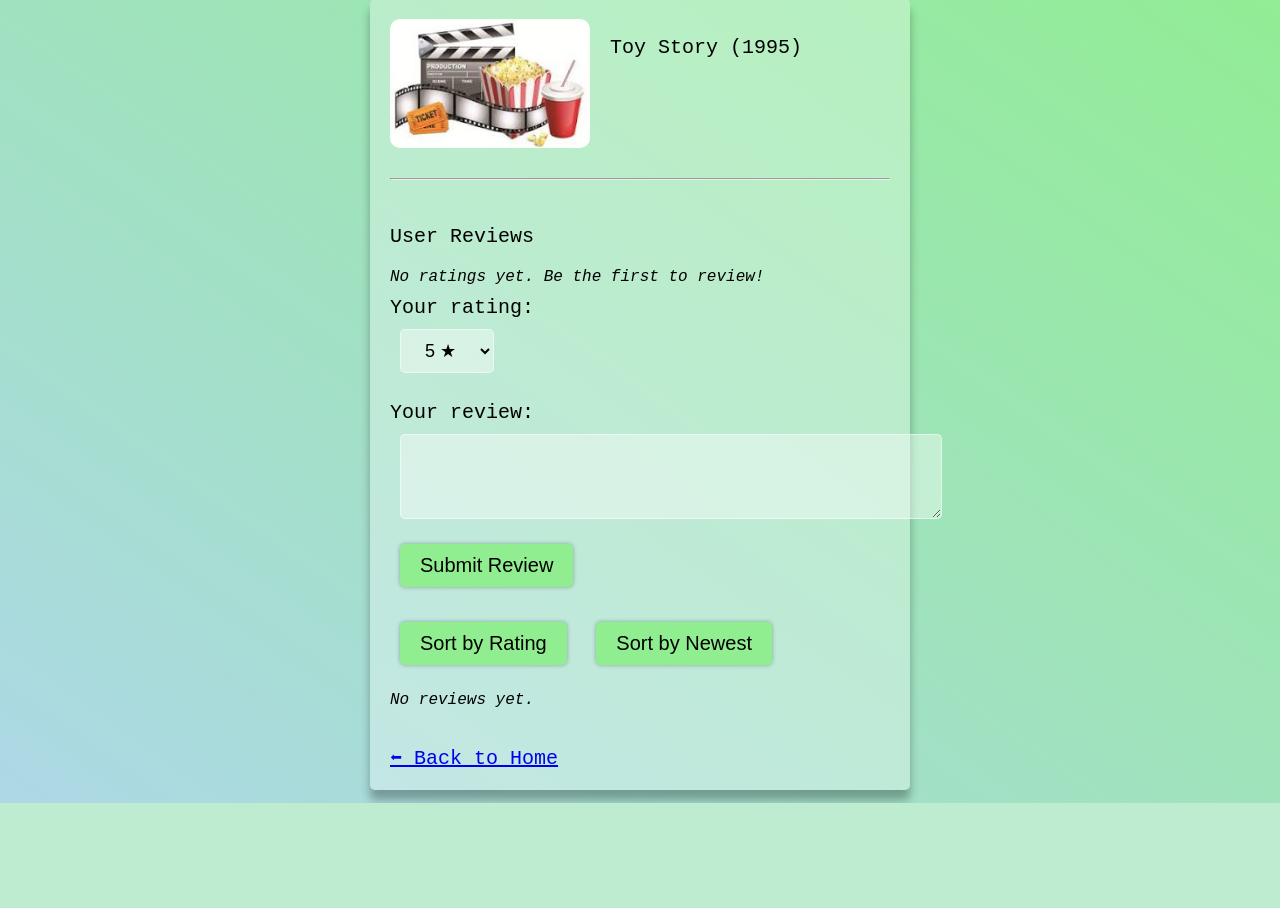
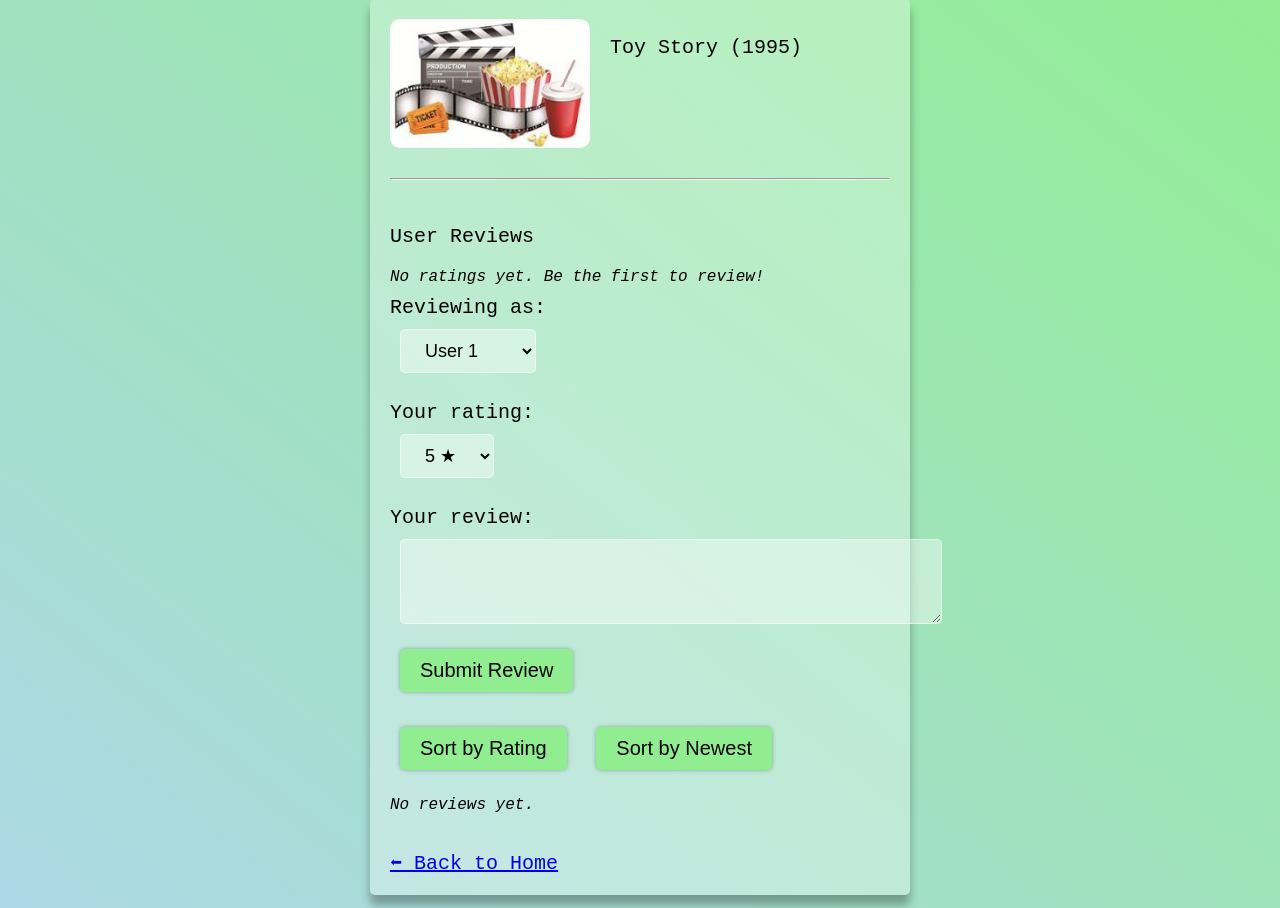
Before and after one commit to raymond-sangalang/Movie_Recommendation_System, a Flask app: page /movie/1 in a window 1280 px wide. Shown: the part 104-1012 px from the top of the page. Before the commit the page ends 907 px from the top, so only its background shows below. Run offline with Flask 3, Linux system fonts and the light colour scheme; data that the repository does not hold is empty.

Commit message:
Add files via upload
Implement constraints on users reviewing a movie.

```diff
--- a/app/reviews_db.py
+++ b/app/reviews_db.py
@@ -27,7 +27,8 @@ def init_db():
             movieId     INTEGER NOT NULL,
             rating      REAL NOT NULL,
             review      TEXT,
-            timestamp   TEXT NOT NULL
+            timestamp   TEXT NOT NULL,
+            UNIQUE(userId, movieId)
         )
         """
     )
@@ -94,4 +95,24 @@ def get_average_rating(movie_id):
     row = cur.fetchone()
 
     conn.close()
-    return float(row["avg_rating"]) if row and row["avg_rating"] is not None  else None
+    return float(row["avg_rating"]) if (row and row["avg_rating"] is not None)  else None
+
+
+def user_has_reviewed(user_id, movie_id):
+    """ user_has_reviewed: Return True if this user already has a review for this movie. """
+
+    conn = get_connection()
+    cur = conn.cursor()
+
+    cur.execute(
+        """
+        SELECT 1 FROM reviews
+        WHERE userId = ? AND movieId = ?
+        LIMIT 1
+        """,
+        (user_id, movie_id),
+    )
+    row = cur.fetchone()
+
+    conn.close()
+    return row is not None
--- a/app/routes.py
+++ b/app/routes.py
@@ -1,7 +1,7 @@
 """ routes.py - Initializes user routes as well as rendering templates. """
 from flask import Blueprint, render_template, request, jsonify
 from recommender_utils import load_model_and_data, get_similar_movies, get_user_recommendations, fetch_poster
-from reviews_db import add_review, get_movie_reviews, get_average_rating
+from reviews_db import add_review, get_movie_reviews, get_average_rating, user_has_reviewed
 
 
 # Instantiate Blueprint object for appliction
@@ -72,20 +72,22 @@ def reviews_api(movie_id):
         if not user_id or rating is None:
             return jsonify({"error": "user_id and rating are required"}), 400
 
-        # Datatype validation
+        elif user_has_reviewed(int(user_id), movie_id):
+            return jsonify({"error": "You have already submitted a review for this movie"}), 400
+
+
         try:
+            # Datatype validation and check range in rating
             rating = float(rating)
+
+            if rating < 1 or rating > 5:
+                return jsonify({"error": "rating must be between 1 and 5"}), 400
 
         except ValueError:
             return jsonify({"error": "rating must be a number"}), 400
 
-        # Check the correct range is given in the ratings data
-        if rating < 1 or rating > 5:
-            return jsonify({"error": "rating must be between 1 and 5"}), 400
-
-        # Store in DB
+        # Store in the DataBase and return successful
         add_review(user_id= int(user_id), movie_id= movie_id, rating= rating, review_text= review_text)
-
         return jsonify({"status": "ok"}), 201
 
     else:
@@ -99,22 +101,28 @@ def reviews_api(movie_id):
         })
 
 
+
 @application_routes.route("/movie/<int:movie_id>")
 def movie_details(movie_id):
+
     movie_names = model_data["movie_names"]  # {movieId: title}
+    train_set = model_data["train_set"]      # RatingsLoader ***
+
+    # obtain the movie given by its ID
     title = movie_names.get(movie_id, "Unknown movie")
-    poster = fetch_poster(title)
-
     overview = None   # TMDb usage
     genres = None
-    user_id = 1       # use for authentication
+
+    user_ids = sorted(train_set.user_to_index.keys())
+    default_user_id = user_ids[0] if user_ids  else 1       # use for authentication
 
     return render_template(
         "movie_details.html",
-        movie_id=movie_id,
-        movie_title=title,
-        poster_url=poster,
-        overview=overview,
-        genres=genres,
-        user_id=user_id,
+        movie_id= movie_id,
+        movie_title= title,
+        poster_url= fetch_poster(title),
+        overview= overview,
+        genres= genres,
+        user_id= default_user_id,
+        user_ids= user_ids,
     )
--- a/app/static/js/reviews.js
+++ b/app/static/js/reviews.js
@@ -4,10 +4,11 @@
 // Front-end logic for loading and submitting movie reviews
 
 (function () {
+
     let movieId = null;
     let userId = null;
-    let reviews = [];          // local cache for sorting
-    let currentSort = "newest"; // "newest" or "rating"
+    let reviews = [];
+    let currentSort = "newest";         //  or "rating"
 
     document.addEventListener("DOMContentLoaded", () => {
         const root = document.getElementById("review-root");
@@ -48,8 +49,10 @@
         }
     });
 
+
     async function loadReviews() {
-        try {
+        try
+        {
             const res = await fetch(`/api/reviews/${movieId}`);
             if (!res.ok) {
                 console.error("Failed to load reviews:", res.status);
@@ -61,10 +64,12 @@
 
             renderAverageRating(data.average_rating);
             renderReviews();
-        } catch (err) {
+        }
+        catch (err) {
             console.error("Error fetching reviews:", err);
         }
     }
+
 
     function renderAverageRating(avg) {
         const avgContainer = document.getElementById("avg-rating");
@@ -84,6 +89,7 @@
             </div>
         `;
     }
+
 
     function renderReviews() {
         const list = document.getElementById("reviews-list");
@@ -132,6 +138,7 @@
         list.innerHTML = itemsHtml;
     }
 
+
     function buildStars(rating) {
         const value = Number(rating) || 0;
         const full = Math.floor(value);
@@ -145,33 +152,35 @@
         return out;
     }
 
+
     async function handleSubmitReview(event) {
         event.preventDefault();
 
-        const ratingEl = document.getElementById("review-rating");
-        const textEl = document.getElementById("review-text");
+        const ratingElement = document.getElementById("review-rating");
+        const textElement = document.getElementById("review-text");
+        const userSelect = document.getElementById("review-user-id");
 
-        if (!ratingEl || !textEl) return;
+        if (!ratingElement || !textElement) return;
 
-        const rating = ratingEl.value;
-        const review = textEl.value.trim();
+        const rating = ratingElement.value;
+        const review = textElement.value.trim();
 
         if (!rating) {
             alert("Please select a rating.");
             return;
         }
 
-        // Condition: if no userId from server, default or prompt later
-        const uid = userId || 0;
-
+        // Condition:
+        const uid = userSelect ? userSelect.value : (userId || 0);       // will need to add condition
+                                                                         // to check if user already reviewed
         try {
             const res = await fetch(`/api/reviews/${movieId}`, {
                 method: "POST",
                 headers: { "Content-Type": "application/json" },
                 body: JSON.stringify({
-                    user_id: uid,
-                    rating,
-                    review,
+                    user_id:    uid,
+                                rating,
+                                review,
                 }),
             });
 
@@ -181,13 +190,12 @@
                 return;
             }
 
-            // Clear form
-            ratingEl.value = "5";
-            textEl.value = "";
-
-            // Reload reviews
+            // Clear the form and reload reviews
+            ratingElement.value = "5";
+            textElement.value = "";
             await loadReviews();
-        } catch (err) {
+        }
+        catch (err) {
             console.error("Error submitting review:", err);
             alert("Error submitting review.");
         }
--- a/app/templates/movie_details.html
+++ b/app/templates/movie_details.html
@@ -32,16 +32,27 @@
 
 
     <div id="review-root" data-movie-id="{{ movie_id }}" data-user-id="{{ user_id or 1 }}">
+
         <h3 class="info-text">User Reviews</h3>
-
-        <!-- Average rating used by javascript -->
         <div id="avg-rating" style="margin-bottom:10px;"></div>
-
 
         <!-- Review form -->
         <form id="review-form" style="margin-bottom:15px; text-align:left;">
+
+            <!--  Select user that is reviewing the movie-->
+            <label class="info-text" for="review-user-id">Reviewing as:</label><br>
+            <select id="review-user-id" class="input" style="max-width:200px;">
+                {% for uid in user_ids %}
+                    <option value="{{ uid }}"
+                            {% if uid == user_id %}selected{% endif %}>
+                        User {{ uid }}
+                    </option>
+                {% endfor %}
+            </select>
+            <br><br>
+
+            <!-- Select the Rating for the movie -->
             <label class="info-text" for="review-rating">Your rating:</label><br>
-
             <select id="review-rating" class="input" style="max-width:200px;">
                 <option value="5">5 ★</option>
                 <option value="4">4 ★</option>
@@ -50,10 +61,12 @@
                 <option value="1">1 ★</option>
             </select>
             <br><br>
+
+            <!-- User to input a description of why they gave the movie their rating -->
             <label class="info-text" for="review-text">Your review:</label><br>
             <textarea id="review-text" rows="3" class="input" style="width:100%;"></textarea>
+
             <button type="submit" class="btn">Submit Review</button>
-
         </form>
 
 
```
Also changed, not shown: app/static/css/style.css (+66 -0 lines), app/templates/layout.html (+1 -67 lines).
